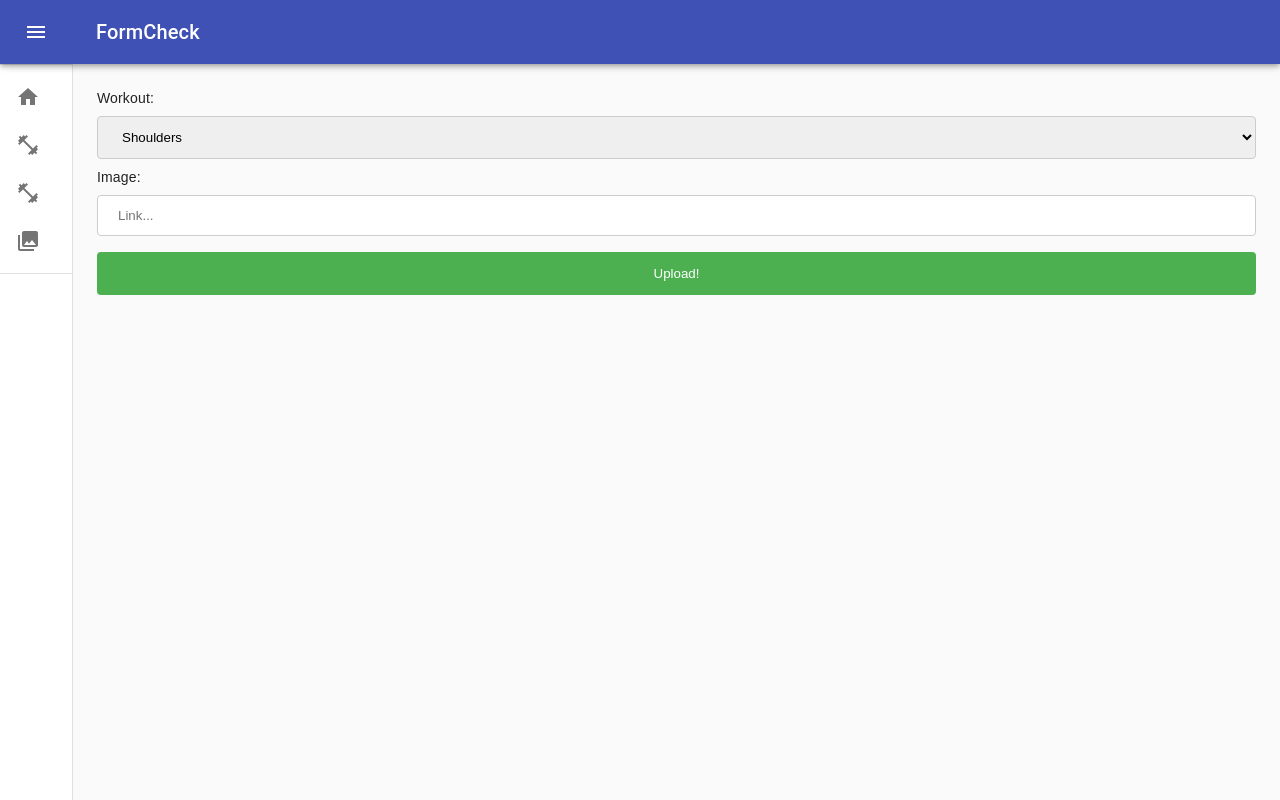
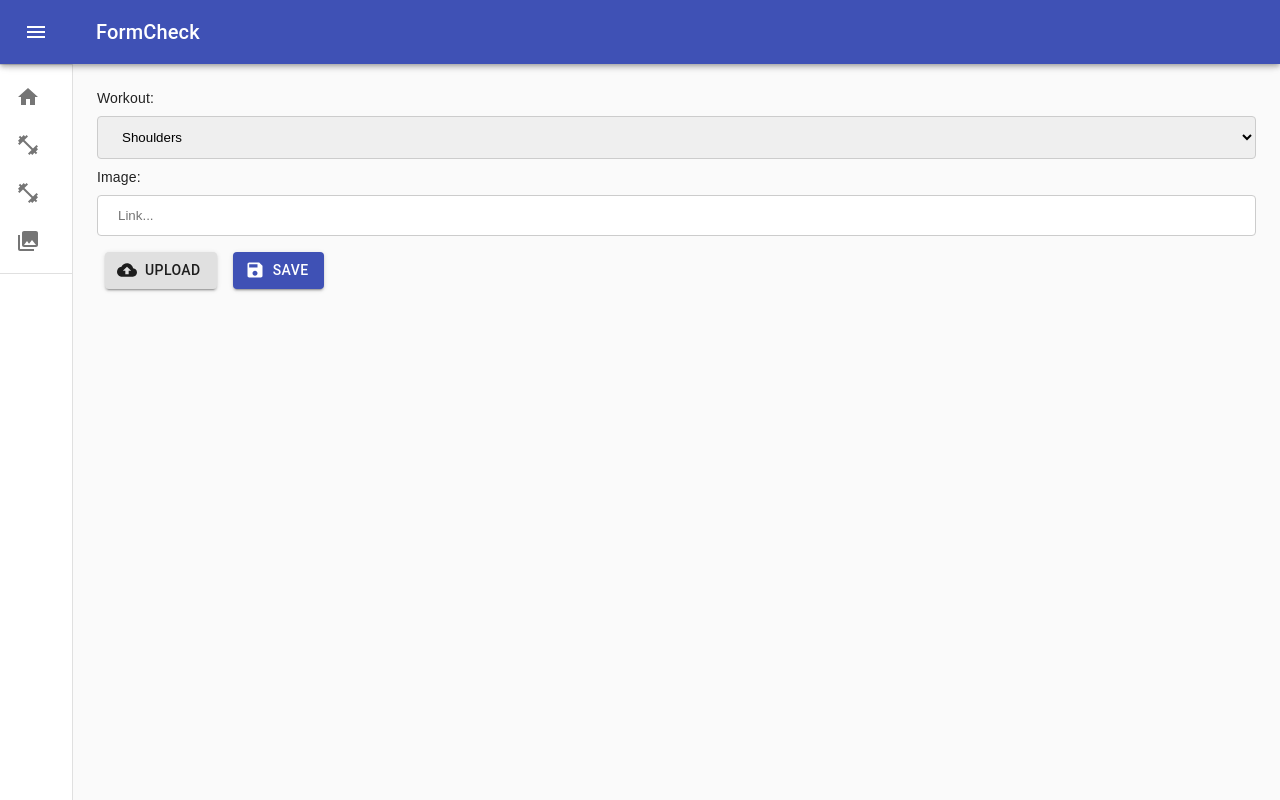
Before and after one commit to jkwan19/FormCheck, a React app: page / in a window 1280 px wide. Both pictures are taken after a click on the button "Progress". Built offline with nearby package versions, Linux system fonts and the light colour scheme; the HTML template or start-up script is replaced by a standard one; a web font is replaced by a local one.

Commit message:
Implemented save and upload button

```diff
--- a/client/src/Menu.jsx
+++ b/client/src/Menu.jsx
@@ -1,12 +1,5 @@
-import React, { useState, useEffect, useRef } from 'react';
+import React, { useState, useEffect } from 'react';
 import axios from 'axios';
-import Greeting from './components/Greeting.jsx';
-import Shoulders from './components/Workout/Shoulders.jsx';
-import Planks from './components/Workout/Planks.jsx';
-import Sleeping from './components/Workout/Sleeping.jsx';
-import ShouldersProgress from './components/Progress/Shoulders.jsx';
-import PlanksProgress from './components/Progress/Planks.jsx';
-import ProgressForm from './components/Form/ProgressForm.jsx';
 import styled, { createGlobalStyle } from 'styled-components';
 import clsx from 'clsx';
 import { makeStyles, useTheme } from '@material-ui/core/styles';
@@ -27,6 +20,13 @@ import ListItemText from '@material-ui/core/ListItemText';
 import HomeIcon from '@material-ui/icons/Home';
 import FitnessCenterIcon from '@material-ui/icons/FitnessCenter';
 import PhotoLibraryIcon from '@material-ui/icons/PhotoLibrary';
+import ProgressForm from './components/Form/ProgressForm.jsx';
+import PlanksProgress from './components/Progress/Planks.jsx';
+import ShouldersProgress from './components/Progress/Shoulders.jsx';
+import Sleeping from './components/Workout/Sleeping.jsx';
+import Planks from './components/Workout/Planks.jsx';
+import Shoulders from './components/Workout/Shoulders.jsx';
+import Greeting from './components/Greeting.jsx';
 
 const drawerWidth = 240;
 
@@ -84,6 +84,7 @@ const useStyles = makeStyles((theme) => ({
     justifyContent: 'flex-end',
     padding: theme.spacing(0, 1),
   },
+
   toolbar: theme.mixins.toolbar,
 
   content: {
@@ -96,11 +97,11 @@ function Menu() {
   const classes = useStyles();
   const theme = useTheme();
   const [open, setOpen] = useState(false);
-  const [ workouts, setWorkout ] = useState('');
-  const [ value, setValue ] = useState('');
-  const [ progress, setProgress ] = useState([]);
-  const [ isWorkoutOpen, setWorkoutOpen ] = useState(false);
-  const [ isProgressOpen, setProgressOpen ] = useState(false);
+  const [workouts, setWorkout] = useState('');
+  // const [value, setValue] = useState('');
+  // const [progress, setProgress] = useState([]);
+  // const [isWorkoutOpen, setWorkoutOpen] = useState(false);
+  // const [isProgressOpen, setProgressOpen] = useState(false);
 
   const handleDrawerOpen = () => {
     setOpen(true);
@@ -118,11 +119,11 @@ function Menu() {
 
   /* Handle Workout Routine */
   const handleClick = (e) => {
-    console.log(e.currentTarget.textContent)
+    console.log(e.currentTarget.textContent);
     setWorkout(e.currentTarget.textContent);
     // setValue('');
     // setWorkoutOpen(false);
-  }
+  };
 
   // const openWorkout = () => {
   //   setWorkoutOpen(!isWorkoutOpen);
@@ -134,52 +135,50 @@ function Menu() {
   //   setWorkoutOpen(false);
   // };
 
-
   /* Get list of progress */
-  const getProgressList = () => {
-    axios.get('/progress')
-      .then(res => {
-        setProgress([res.data]);
-      })
-      .catch(err => console.log('err', err));
-  }
+  // const getProgressList = () => {
+  //   axios.get('/progress')
+  //     .then((res) => {
+  //       setProgress([res.data]);
+  //     })
+  //     .catch((err) => console.log('err', err));
+  // };
 
   /* Add to progress tracker */
   const addToProgressList = (data) => {
     axios.post('/progress', data)
-      .then(res => console.log(res.data))
-      .catch(err => console.log(err))
-  }
+      .then((res) => console.log(res.data))
+      .catch((err) => console.log(err));
+  };
 
   /* Menu Icons */
   const renderIcon = (icon) => {
-    if (icon === 'Home') return <HomeIcon/>;
-    if (icon === 'Shoulders' || icon === 'Planks') return <FitnessCenterIcon/>;
-    if (icon === 'Progress') return <PhotoLibraryIcon/>;
-  }
+    if (icon === 'Home') return <HomeIcon />;
+    if (icon === 'Shoulders' || icon === 'Planks') return <FitnessCenterIcon />;
+    if (icon === 'Progress') return <PhotoLibraryIcon />;
+  };
   /* Render View */
 
   const renderView = () => {
-    if (workouts === "Shoulders") {
-      return <Shoulders />
-    } else if (workouts === "Planks") {
-      return <Planks />
+    if (workouts === 'Shoulders') {
+      return <Shoulders />;
+    } if (workouts === 'Planks') {
+      return <Planks />;
     // } else if (workouts === "Sleeping") {
     //   return <Sleeping />
     // } else if (value === "Shoulder Press") {
     //   return <ShouldersProgress progress={progress}/>
     // } else if (value === "Planks") {
     //   return <PlanksProgress progress={progress}/>
-    } else if (workouts === "Progress") {
-      return <ProgressForm handleForm={addToProgressList}/>
-    } else {
-      return (
-        <div>
-          <Greeting />
-        </div>
-      )
+    } if (workouts === 'Progress') {
+      return <ProgressForm handleForm={addToProgressList} />;
     }
-  }
+    return (
+      <div>
+        <Greeting />
+      </div>
+    );
+  };
   return (
     <div className={classes.root}>
       <CssBaseline />
--- /dev/null
+++ b/client/src/components/Form/Button.jsx
@@ -0,0 +1,58 @@
+import React from 'react';
+import { makeStyles } from '@material-ui/core/styles';
+import Button from '@material-ui/core/Button';
+// import IconButton from '@material-ui/core/IconButton';
+import CloudUploadIcon from '@material-ui/icons/CloudUpload';
+import SaveIcon from '@material-ui/icons/Save';
+// import PhotoCamera from '@material-ui/icons/PhotoCamera';
+
+const useStyles = makeStyles((theme) => ({
+  root: {
+    '& > *': {
+      margin: theme.spacing(1),
+    },
+  },
+  input: {
+    display: 'none',
+  },
+}));
+
+function UploadButtons(props) {
+  const classes = useStyles();
+
+  return (
+    <div className={classes.root}>
+      <input
+        accept="image/*"
+        className={classes.input}
+        id="contained-button-file"
+        multiple
+        type="file"
+      />
+      <label htmlFor="contained-button-file">
+        <Button
+        variant="contained"
+        color="default"
+        component="span"
+        className={classes.button}
+        startIcon={<CloudUploadIcon />}
+      >
+        Upload
+      </Button>
+      </label>
+      <input accept="image/*" className={classes.input} id="icon-button-file" type="file" />
+      <Button
+        onClick={props.upload}
+        variant="contained"
+        color="primary"
+        size="medium"
+        className={classes.button}
+        startIcon={<SaveIcon />}
+      >
+        Save
+      </Button>
+    </div>
+  );
+}
+
+export default UploadButtons;
--- a/client/src/components/Form/ProgressForm.jsx
+++ b/client/src/components/Form/ProgressForm.jsx
@@ -1,29 +1,17 @@
 import React, { useState, useEffect } from 'react';
-import styled, {createGlobalStyle} from 'styled-components';
+import styled, { createGlobalStyle } from 'styled-components';
 import axios from 'axios';
+import UploadButtons from './Button.jsx';
 
 const GlobalStyles = createGlobalStyle`
   @import url('https://fonts.googleapis.com/css?family=Notable');
   body {
     font-family: 'Notable', sans-serif;
-  }`
+  }`;
 
 const Wrapper = styled('div')``;
 const Form = styled('form')``;
-const Button = styled('button')`
-  width: 100%;
-  background-color: #4CAF50;
-  color: white;
-  padding: 14px 20px;
-  margin: 8px 0;
-  border: none;
-  border-radius: 4px;
-  cursor: pointer;
-  &:hover {
-    background-color: #45a049;
-    color: white;
-  }
-`;
+
 const Input = styled('input')`
   width: 100%;
   padding: 12px 20px;
@@ -44,44 +32,46 @@ const Dropdown = styled('select')`
   box-sizing: border-box;
 `;
 
-function ProgressForm (props) {
+function ProgressForm(props) {
   // const [selectedFile, setSelectedFile] = useState(null);
   const [title, setTitle] = useState('Shoulders');
   const [imageUrl, setImageUrl] = useState('');
 
   const titleHandler = (e) => {
     setTitle(e.target.value);
-  }
+  };
 
   const imageHandler = (e) => {
     setImageUrl(e.target.value);
-  }
+  };
 
   const uploadHandler = (e) => {
     e.preventDefault();
-    let formData = {
-      workout: title,
-      imageUrl: imageUrl
-    }
-    props.handleForm(formData);
-    setTitle('Shoulders');
-    setImageUrl('');
-  }
+    // let formData = {
+    //   workout: title,
+    //   imageUrl: imageUrl
+    // }
+    // props.handleForm(formData);
+    // setTitle('Shoulders');
+    // setImageUrl('');
+  };
 
   return (
     <Wrapper>
       <GlobalStyles />
-      <Form onSubmit={uploadHandler}>
+      <Form>
         Workout:
         <Dropdown onChange={titleHandler}>
           <Options value="Shoulders">Shoulders</Options>
           <Options value="Planks">Planks</Options>
         </Dropdown>
-        Image: <Input type="text" onChange={imageHandler} placeholder="Link..."/>
-        <Button type="submit">Upload!</Button>
+        Image:
+        {' '}
+        <Input type="text" onChange={imageHandler} placeholder="Link..." />
+        <UploadButtons upload={uploadHandler} />
       </Form>
     </Wrapper>
-    )
+  );
 }
 
 export default ProgressForm;
--- a/package.json
+++ b/package.json
@@ -16,6 +16,9 @@
     "babel-preset-es2015": "^6.22.0",
     "babel-preset-react": "^6.23.0",
     "eslint": "^7.12.0",
+    "eslint-config-airbnb": "^18.2.0",
+    "eslint-plugin-import": "^2.22.1",
+    "eslint-plugin-jsx-a11y": "^6.4.1",
     "eslint-plugin-react": "^7.21.5",
     "eslint-plugin-react-hooks": "^4.0.8",
     "svg-inline-loader": "^0.8.2",
```
Also changed, not shown: .eslintrc.js, 2 other files (tests, documents, lock files or other folders).
